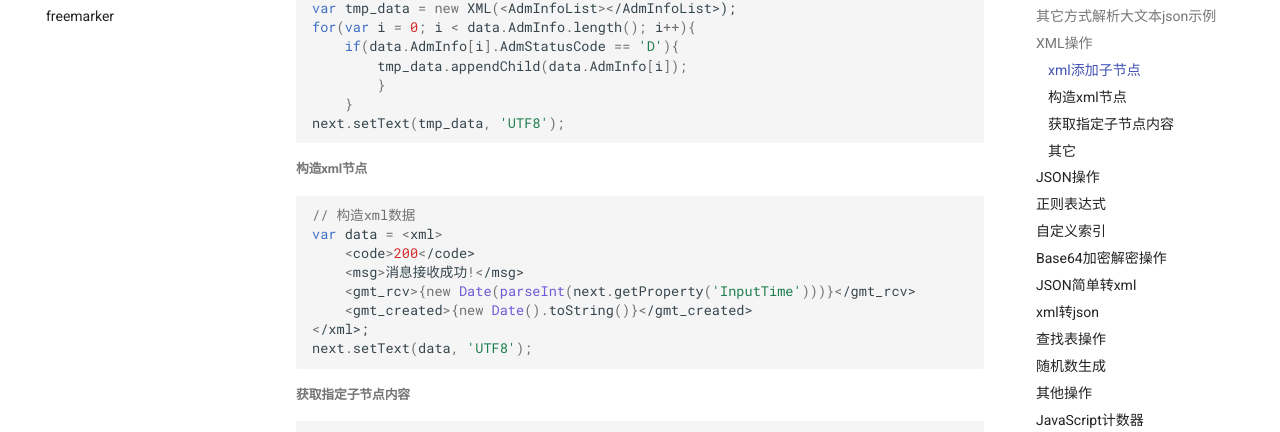
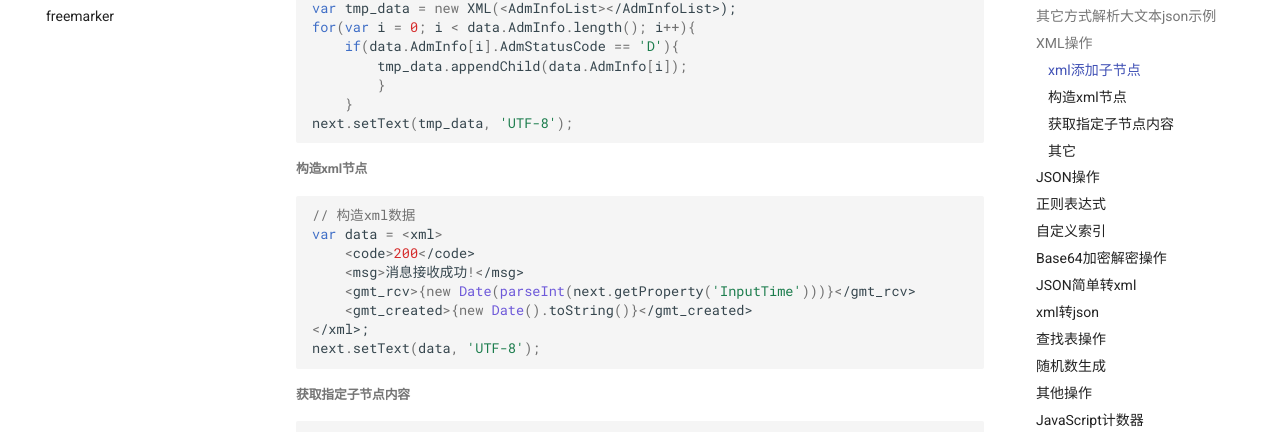
Before and after one commit to liaozhimingandy/demo, an MkDocs documentation site: the page built from docs/filter/JavaScript.md, in a window 1280 px wide and 900 px high, scrolled down 1368 px. Shown: the part 146-578 px from the top of the window. Built offline with MkDocs 1.6.1 and Material for MkDocs 9.7.7, drawn with Linux system fonts in a browser that asks for light colours.

Commit message:
修复已知问题;

````diff
--- a/docs/filter/JavaScript.md
+++ b/docs/filter/JavaScript.md
@@ -69,7 +69,7 @@ for(var i = 0; i < data.AdmInfo.length(); i++){
 		tmp_data.appendChild(data.AdmInfo[i]);
 		}
 	}
-next.setText(tmp_data, 'UTF8');
+next.setText(tmp_data, 'UTF-8');
 ```
 
 ###### 构造xml节点
@@ -82,7 +82,7 @@ var data = <xml>
 	<gmt_rcv>{new Date(parseInt(next.getProperty('InputTime')))}</gmt_rcv>
 	<gmt_created>{new Date().toString()}</gmt_created>
 </xml>;
-next.setText(data, 'UTF8');
+next.setText(data, 'UTF-8');
 ```
 
 ###### 获取指定子节点内容
@@ -296,7 +296,7 @@ var data = dateChangeFormat('2012/01/02', 'YYYY/MM/dd', 'dd/MM/YYYY');
 next.addPropertyValue('router:Destination', '@hl7v3')
 // 设置消息体内容
 next.text = ''
-或: next.setText('', 'UTF8');
+或: next.setText('', 'UTF-8');
 getBodySize() //获取body消息体大小
 getFieldAsList(string fieldPath) // 得到字段为重复的数组
 getRepeatCount(string fieldPath) // 得到字段重复次数
````
Also changed, not shown: docs/filter/freemarker.md (+1 -1 lines).
